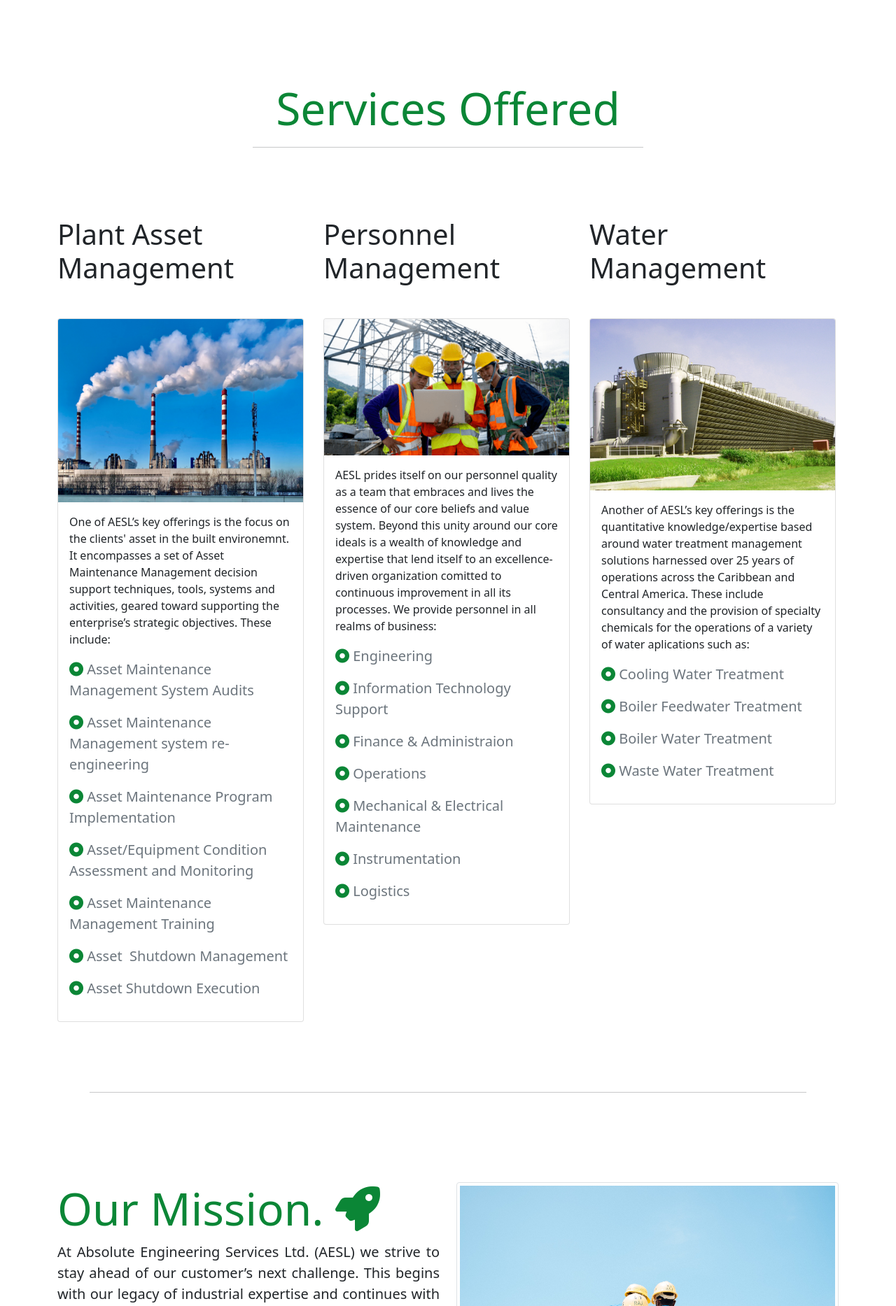
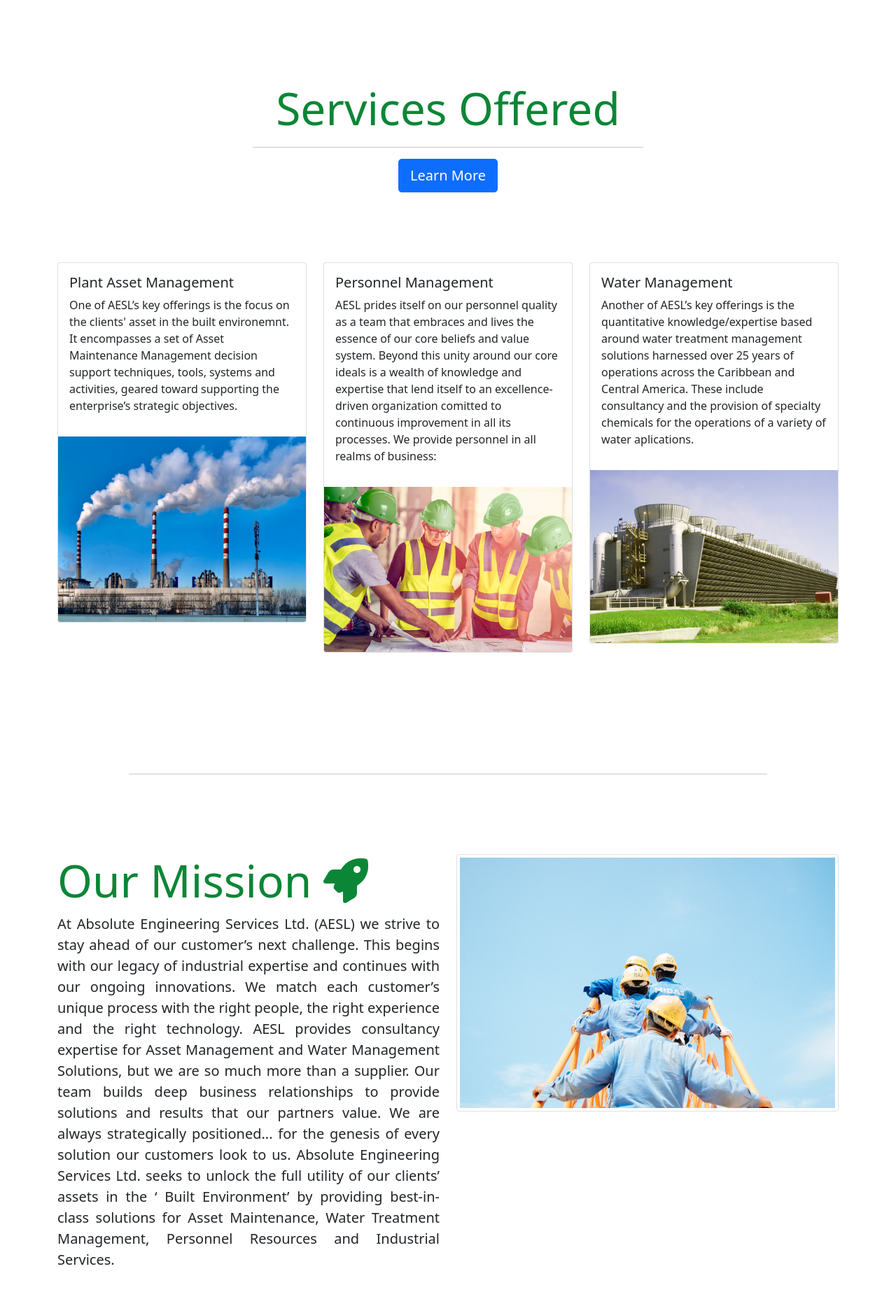
Before and after one commit to kurdell/AESL, a Flask app: page / in a window 1280 px wide. Shown: the part 1197-3064 px from the top of the page at 70% size. Run offline with Flask 2, Linux system fonts and the light colour scheme; some libraries are stand-ins or nearby versions.

Commit message:
Completed Services offered section with button to toggle more info stil testing. Changed footer to fit the theme of the rest of the site.

```diff
--- a/static/styles.css
+++ b/static/styles.css
@@ -35,12 +35,18 @@
     body {
       margin-bottom: 700px;
     }
+
     .footer {
       height: 700px;
     }
+
     .banner-img {
       background-image: url('/static/Hero_small.png');
-  }
+    }
+
+    #mission_hide{
+      display:none;
+    }
   }
 
 /* Footer styling */
@@ -48,7 +54,7 @@
 
 body {
     font-family: 'Alegreya Sans', sans-serif;
-}
+  }
 
 /* Sticky footer position and size
 -------------------------------------------------- */
--- a/templates/index.html
+++ b/templates/index.html
@@ -31,22 +31,40 @@
     </div>
 
     <!-- Services -->
-<div class="container text-center m-b-small">
-    <h1 class="display-3 green" id="services offered">Services Offered</h1>
+<div class="container text-center m-b-small ">
+    <h1 class="display-3 green" id="services">Services Offered</h1>
     <hr style="width:50%; margin-left:25% !important; margin-right:25% !important;" />
+
+    <p>
+        <button class="btn btn-primary btn-lg btn-block" type="button" data-bs-toggle="collapse" data-bs-target="#collapseWidthExample" aria-expanded="false" aria-controls="collapseWidthExample">
+          Learn More
+        </button>
+      </p>
 </div>
-    <div class="container m-b-small">
+    <div class="container">
 
         <div class="row">
-            <div class="col">
-                <h6 class="display-6 mb-5" id="Plant_mgmt">Plant Asset Management</h6>
-                <div class="card" style="width: 22rem;">
-                    <img class="card-img-top" src="/static/plant_mgmt.jpg" alt="Card image cap">
+            <div class="col mb-5">
+
+                  <div class="card mb-5">
                     <div class="card-body">
-                      <p class="card-text">One of AESL’s key offerings is the focus on the clients' asset in the built environemnt.
+                      <h5 class="card-title">Plant Asset Management</h5>
+                      <p class="card-text">
+                        One of AESL’s key offerings is the focus on the clients' asset in the built environemnt.
                         It encompasses a set of Asset Maintenance Management decision support techniques, tools, systems and activities,
                         geared toward supporting the enterprise’s strategic objectives.
-                        These include:
+                      </p>
+                      <p class="card-text"><small class="text-muted"></small></p>
+                    </div>
+                    <img class="card-img-bottom" src="/static/plant_mgmt.jpg" alt="Card image cap">
+                  </div>
+
+                  <!-- Toggle Button -->
+
+                  <div style="min-height: 120px;">
+                    <div class="collapse collapse-horizontal" id="collapseWidthExample">
+                      <div class="card card-body" style="width: 300px;">
+                        <p class="card-text">
 
                             <p class="lead text-muted"><i class="fa-solid fa-circle-dot green"></i>
                                 Asset Maintenance Management System Audits
@@ -80,15 +98,29 @@
                     </div>
                   </div>
 
+
+            </div>
+
              <div class="col">
-                <h6 class="display-6 mb-5" id="Personel_mgmt">Personnel <br> Management</h6>
-                    <div class="card" style="width: 22rem;">
-                        <img class="card-img-top" src="/static/Toolbox meeting.webp" alt="Card image cap">
+
+                <div class="card mb-5">
                     <div class="card-body">
+                      <h5 class="card-title">Personnel Management</h5>
                       <p class="card-text">
                         AESL prides itself on our personnel quality as a team that embraces and lives the essence of our core beliefs and value system.
                         Beyond this unity around our core ideals is a wealth of knowledge and expertise that lend itself to an excellence-driven
                         organization comitted to continuous improvement in all its processes. We provide personnel in all realms of business:
+                      </p>
+                      <p class="card-text"><small class="text-muted"></small></p>
+                    </div>
+                    <img class="card-img-bottom" src="/static/toolbox.jpg" alt="Card image cap">
+                  </div>
+
+                  <!-- Toggle button -->
+
+                  <div style="min-height: 120px;">
+                    <div class="collapse collapse-horizontal" id="collapseWidthExample">
+                      <div class="card card-body" style="width: 300px;">
 
                         <p class="lead text-muted"><i class="fa-solid fa-circle-dot green"></i>
                             Engineering
@@ -118,22 +150,32 @@
                             Logistics
                         </p>
 
-
-
-                                </p>
+                      </div>
                     </div>
                   </div>
             </div>
 
                 <div class="col">
-                        <h6 class="display-6 mb-5" id="Water_mgmt">Water <br> Management</h6>
-                        <div class="card" style="width: 22rem;">
-                            <img class="card-img-top" src="/static/water_mgmt.jpg" alt="Card image cap">
+
+
+                    <div class="card mb-5">
                         <div class="card-body">
-                                <p class="card-text">Another of AESL’s key offerings is the quantitative knowledge/expertise based around water treatment management
+                          <h5 class="card-title">Water Management</h5>
+                          <p class="card-text">
+                            Another of AESL’s key offerings is the quantitative knowledge/expertise based around water treatment management
                             solutions harnessed over 25 years of operations across the Caribbean and Central America.
                            These include consultancy and the provision of specialty chemicals for the operations of a variety of water
-                                    aplications such as:
+                           aplications.
+                          </p>
+                          <p class="card-text"><small class="text-muted"></small></p>
+                        </div>
+                        <img class="card-img-bottom" src="/static/water_mgmt.jpg" alt="Card image cap">
+                      </div>
+
+                      <!-- Toggle Button -->
+                      <div style="min-height: 120px;">
+                        <div class="collapse collapse-horizontal" id="collapseWidthExample">
+                          <div class="card card-body" style="width: 300px;">
 
                             <p class="lead text-muted"><i class="fa-solid fa-circle-dot green"></i>
                                 Cooling Water Treatment
@@ -148,21 +190,22 @@
                             </p>
 
                             <p class="lead text-muted"><i class="fa-solid fa-circle-dot green"></i>
-                                        Waste Water Treatment &nbsp;&nbsp;&nbsp;&nbsp;&nbsp;
+                                Waste Water Treatment
                             </p>
-                                </p>
+
                           </div>
                 </div>
+
     </div>
 </div>
-</div>
+
 <hr style="width:80%; margin-left:10% !important; margin-right:25% !important; margin-bottom:10% !important;" />
 
     <!-- Mission -->
     <div class="container mb-5">
         <div class="row">
             <div class="col">
-                <h1 class="display-3 green" id="mission">Our Mission. <i class="fa-solid fa-rocket fa-shake"></i></h1>
+                <h1 class="display-3 green" id="mission">Our Mission <i class="fa-solid fa-rocket fa-shake"></i></h1>
                 <p class="lead justify">At Absolute Engineering Services Ltd. (AESL) we strive to stay ahead of our
                     customer’s next challenge. This begins with our legacy of industrial expertise and continues with our
                     ongoing innovations. We match each customer’s unique process with the right people, the right experience
@@ -176,7 +219,7 @@
                 </p>
             </div>
 
-            <div class="col">
+            <div class="col" id="mission_hide">
                 <img src="/static/mission.jpg" alt="Landscape" class="img-thumbnail img-responsive rounded float-right" width="800px" height="800px">
             </div>
         </div>
@@ -186,7 +229,7 @@
         <div class="container m-b-small">
             <div class="row">
                 <div class="col text-center">
-                    <h1 class="display-3 green" id="products">Building Stronger Bonds</h1>
+                    <h1 class="display-3 green" id="Bonds">Building Stronger Bonds</h1>
                     <hr style="width:50%; margin-left:25% !important; margin-right:25% !important;" />
                     <p class="lead justify">AESL recognizes the importance of understanding our clients core business so as to
                         provide the best suited  approach that affords the the client the advantage of our  extensive knowledge
@@ -207,7 +250,7 @@
         <div class="container m-b-small">
             <div class="row">
                 <div class="col text-center">
-                    <h1 class="display-3 green" id="about">Our Team</h1>
+                    <h1 class="display-3 green" id="team">Our Team</h1>
                     <hr style="width:50%; margin-left:25% !important; margin-right:25% !important;" />
                     <figure class="snip1533">
                         <figcaption>
@@ -244,14 +287,13 @@
                         <h3>Wayne David</h3>
                         <h4>Director</h4>
                         </figcaption>
-
-
+                    </figure>
                 </div>
             </div>
         </div>
 
         <!-- Values -->
-        <div class="container m-b">
+        <div class="container m-b-small">
             <div class="row">
                 <div class="col text-center">
                     <h1 class="display-3 green" id="products">Our Values <i class="fa-solid fa-handshake"></i></h1>
--- a/templates/layout.html
+++ b/templates/layout.html
@@ -83,44 +83,106 @@
 });
   </script>
 
-<footer class="footer" id="bottom">
-  <div class="container">
-      <div class="row">
-          <div class="col-md-5">
-              <h5> AESL </h5>
-              <div class="row">
-                  <div class="col-6">
-                      <ul class="list-unstyled">
-                          <li><a href="#services">Services</a></li>
-                          <li><a href="#about">About</a></li>
-                          <li><a href="#mission">Our Mission</a></li>
+<!-- Footer -->
+<footer class="text-center text-lg-start bg-light text-muted">
+    <!-- Section: Social media -->
+    <section class="d-flex justify-content-center justify-content-lg-between p-4 border-bottom">
+      <!-- Left -->
+      <div class="me-5 d-none d-lg-block">
+        <span>Get connected with us on social networks:</span>
+      </div>
+      <!-- Left -->
 
-                      </ul>
-                  </div>
-              </div>
-              <ul class="nav">
-                  <li class="nav-item"><a href="" class="nav-link pl-0"><i class="fa fa-facebook fa-lg"></i></a></li>
-                  <li class="nav-item"><a href="" class="nav-link"><i class="fa fa-twitter fa-lg"></i></a></li>
-                  <li class="nav-item"><a href="" class="nav-link"><i class="fa fa-instagram fa-lg"></i></a></li>
-              </ul>
-              <br>
+      <!-- Right -->
+      <div>
+        <a href="" class="me-4 text-reset">
+          <i class="fab fa-facebook-f"></i>
+        </a>
+        <a href="" class="me-4 text-reset">
+          <i class="fab fa-twitter"></i>
+        </a>
+        <a href="" class="me-4 text-reset">
+          <i class="fab fa-google"></i>
+        </a>
+        <a href="" class="me-4 text-reset">
+          <i class="fab fa-instagram"></i>
+        </a>
+        <a href="" class="me-4 text-reset">
+          <i class="fab fa-linkedin"></i>
+        </a>
+        <a href="" class="me-4 text-reset">
+          <i class="fab fa-github"></i>
+        </a>
+      </div>
+      <!-- Right -->
+    </section>
+    <!-- Section: Social media -->
+
+    <!-- Section: Links  -->
+    <section class="">
+      <div class="container text-center text-md-start mt-5">
+        <!-- Grid row -->
+        <div class="row mt-3">
+          <!-- Grid column -->
+          <div class="col-md-3 col-lg-4 col-xl-3 mx-auto mb-4">
+            <!-- Content -->
+            <h6 class="text-uppercase fw-bold mb-4">
+              <i class="fas fa-gem me-3"></i>AESL
+            </h6>
+            <p>
+              Here you can contact us for any additional information required.
+            </p>
           </div>
-          <div class="col-md-2">
-              <h5 class="text-md-right">Contact Us</h5>
-              <hr>
-              <p>Email: Abengltd@gmail.com</p>
-              <p>Phone: (868) 678-3545</p>
+          <!-- Grid column -->
+
+
+          <!-- Grid column -->
+          <div class="col-md-3 col-lg-2 col-xl-2 mx-auto mb-4">
+            <!-- Links -->
+            <h6 class="text-uppercase fw-bold mb-4">
+              Useful links
+            </h6>
+            <p>
+              <a href="#about" class="text-reset">About</a>
+            </p>
+            <p>
+              <a href="#services" class="text-reset">Services</a>
+            </p>
+            <p>
+              <a href="#mission" class="text-reset">Mission</a>
+            </p>
+            <p>
+              <a href="#team" class="text-reset">Team</a>
+            </p>
           </div>
-          <div class="col-md-5">
-            <h5>Subsiduary Companies:</h5>
-            <hr>
-            <p>Absolute Import and Export Services Ltd: </p>
+          <!-- Grid column -->
 
+          <!-- Grid column -->
+          <div class="col-md-4 col-lg-3 col-xl-3 mx-auto mb-md-0 mb-4">
+            <!-- Links -->
+            <h6 class="text-uppercase fw-bold mb-4">Contact</h6>
+            <p><i class="fas fa-home me-3"></i> Location</p>
+            <p>
+              <i class="fas fa-envelope me-3"></i>
+              abengltd@gmail.com
+            </p>
+            <p><i class="fas fa-phone me-3"></i> + (868) 678 3545</p>
           </div>
+          <!-- Grid column -->
+        </div>
+        <!-- Grid row -->
       </div>
-  </div>
-</footer>
-<!-- credits: https://www.codeply.com/p/EJd6H4Ejyi -->
+    </section>
+    <!-- Section: Links  -->
+
+    <!-- Copyright -->
+    <div class="text-center p-4" style="background-color: rgba(0, 0, 0, 0.05);">
+      © 2022 Copyright:
+      <a class="text-reset fw-bold" href="https://mdbootstrap.com/">Absolute Engineering Services Ltd.</a>
+    </div>
+    <!-- Copyright -->
+  </footer>
+  <!-- Footer -->
 
 
 
```
Also changed, not shown: static/toolbox.jpg (added), 2 other files. Lines whose indentation alone changed are shown as unchanged.
